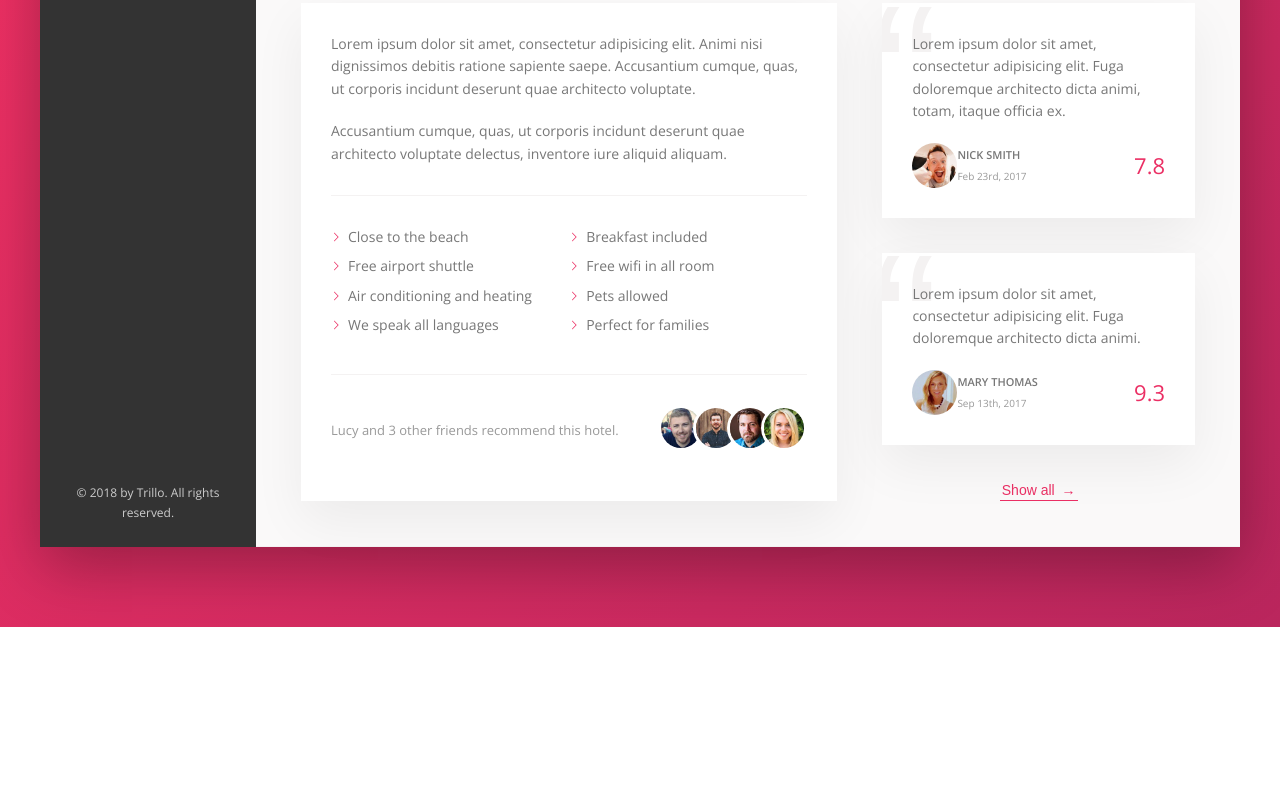
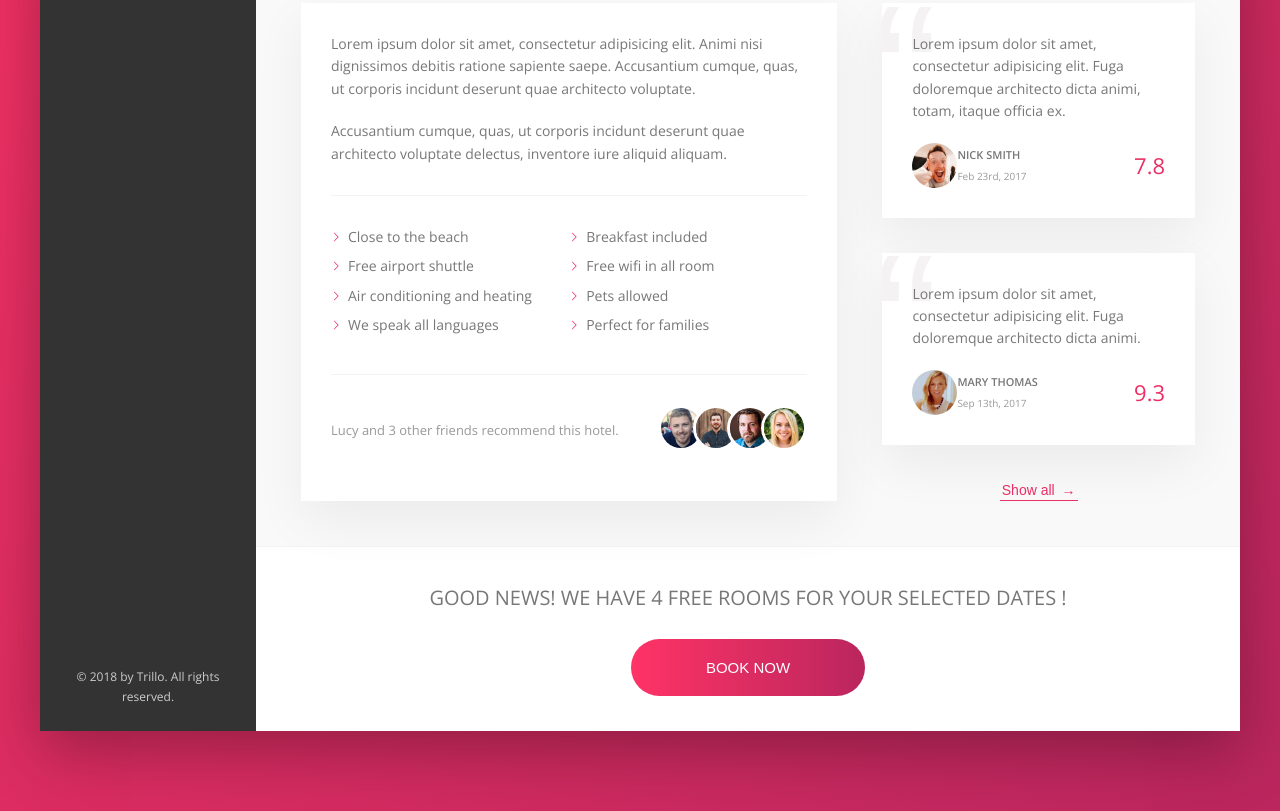
Before and after one commit to YudhaYuki/CSS-Flexbox, a website: page index.html in a window 1280 px wide. Shown: the part 648-1459 px from the top of the page. Before the commit the page ends 1275 px from the top, so only its background shows below. Drawn offline with nearby package versions, Linux system fonts and the light colour scheme.

Commit message:
Building CTA Section

```diff
--- a/index.html
+++ b/index.html
@@ -209,6 +209,16 @@
                     </div>
                 </div>
 
+                <div class="cta">
+                    <div class="cta__book-now">
+                        Good news! We have 4 free rooms for your selected dates !
+                    </div>
+                    <button class="btn">
+                        <span class="btn__visible">Book now</span>
+                        <span class="btn__invisible">Only 4 rooms left</span>
+                    </button>
+                </div>
+
             </main>
         </div>
 
--- a/sass/_components.scss
+++ b/sass/_components.scss
@@ -473,3 +473,88 @@
         z-index: 1;
     }
 }
+
+
+/////////// CALL TO ACTION ////////////
+
+.cta {
+    padding: 3.5rem 0;
+    text-align: center;
+
+    &__book-now {
+        font-size: 2rem;
+        font-weight: 300;
+        text-transform: uppercase;
+        margin-bottom: 2.5rem;
+    }
+}
+
+
+/////////// BUTTON ////////////
+.btn {
+    font-size: 1.5rem;
+    font-weight: 300;
+    text-transform: uppercase;
+    border-radius: 100px;
+    border: none;
+    background-image: linear-gradient(to right, var(--color-primary-light), var(--color-primary-dark));
+    color: white;
+    position: relative;
+    overflow: hidden;
+    cursor: pointer;
+
+    & > * {
+        display: inline-block;
+        height: 100%;
+        width: 100%;
+        transition: all .2s;
+
+    }
+/*
+    &__visible {
+        display: inline-block;
+        height: 100%;
+        width: 100%;
+        padding: 2rem 7.5rem;
+    }
+
+    &__invisible {
+        display: inline-block;
+        position: absolute;
+        padding: 2rem 0;
+        height: 100%;
+        width: 100%;
+        left: 0;
+        top: -100%;
+        transition: all .2s;
+    }
+*/
+
+    &__visible {
+        padding: 2rem 7.5rem;
+    }
+
+    &__invisible {
+        position: absolute;
+        padding: 2rem 0;
+        left: 0;
+        top: -100%;
+    }
+
+    &:hover {
+        background-image: linear-gradient(to left, var(--color-primary-light), var(--color-primary-dark));
+    }
+
+    &:hover &__visible {
+        transform: translateY(100%);
+    }
+
+    &:hover &__invisible {
+        top: 0;
+    }
+
+    &:focus {
+        outline: none;
+        animation: pulsate 1s infinite;
+    }
+}
```
Also changed, not shown: css/style.css.
